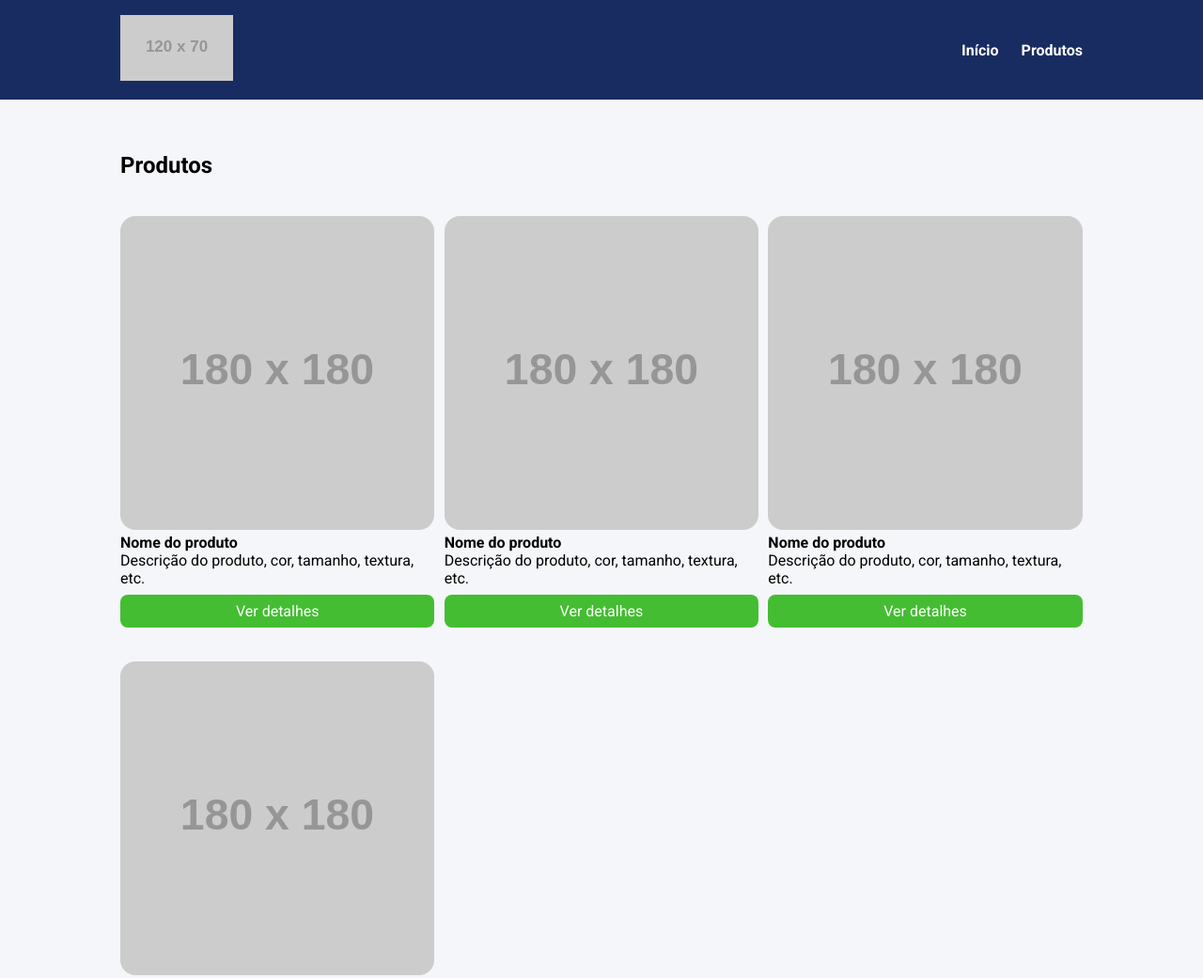
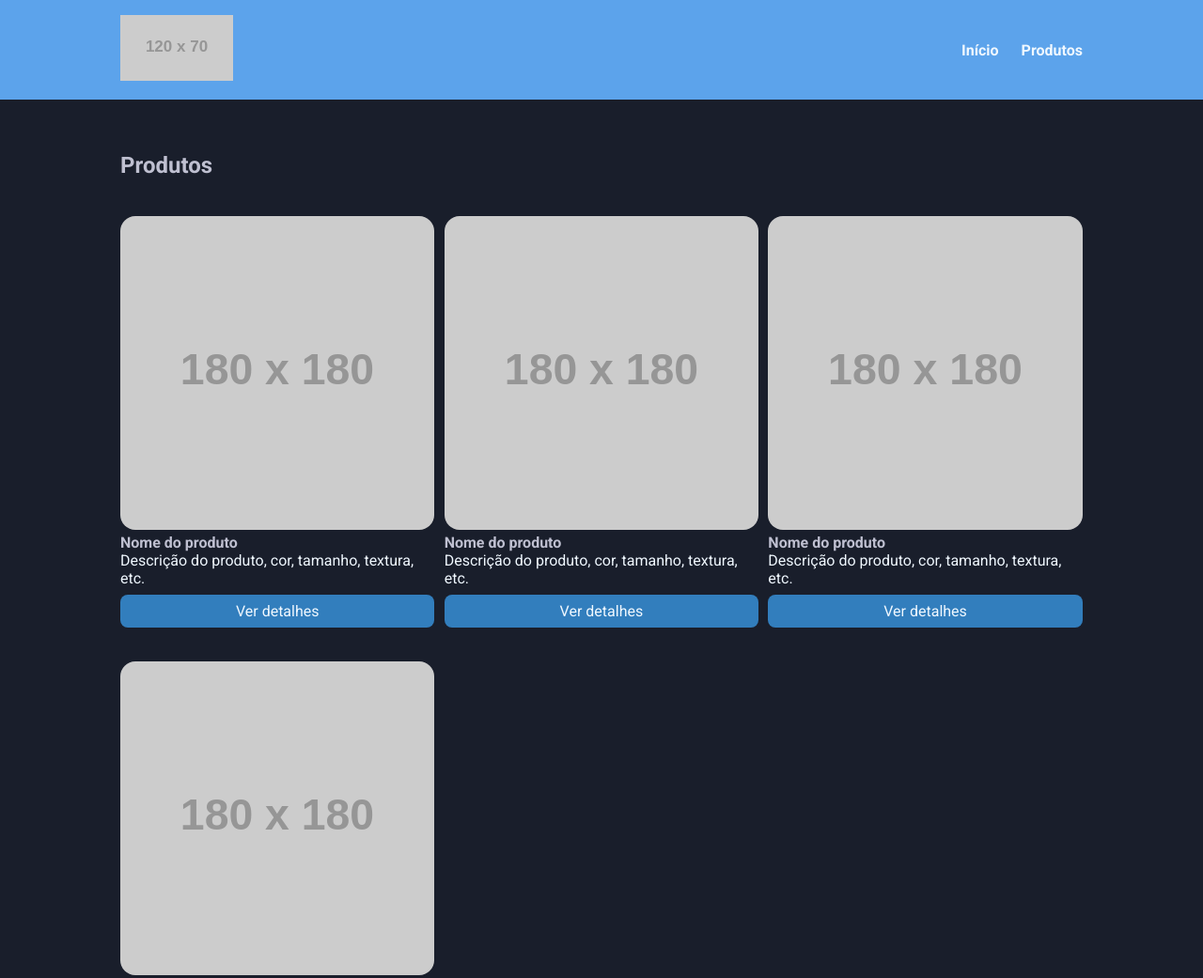
Before and after one commit to caosoliveirax/task-17-less, a website: page index.html in a window 1280 px wide. Shown: the top 1041 px of the page at 94% size. Drawn offline with nearby package versions, Linux system fonts and the light colour scheme; files that its build step writes are made by us from their sources; placeholder pictures from the web are drawn by us.

Commit message:
feat: add color map for backgrounds and variables using Less

```diff
--- a/index.html
+++ b/index.html
@@ -14,7 +14,7 @@
     <header>
         <div class="container">
             <div class="branding">
-                <img src="https://placehold.co/120x70/white/blue" />
+                <img src="https://placehold.co/120x70/white/cadetblue" />
             </div>
             <nav>
                 <ul class="menu">
@@ -30,11 +30,11 @@
     </header>
     <section>
         <div class="container">
-            <h2>Produtos</h2>
+            <h2 class="title">Produtos</h2>
             <ul class="products">
-                <li class="product-item">
-                    <img src="https://placehold.co/180/white/blue" />
-                    <h4>Nome do produto</h4>
+                <li class="products-item">
+                    <img src="https://placehold.co/180/white/cadetblue" />
+                    <h4 class="title">Nome do produto</h4>
                     <p>
                         Descrição do produto, cor, tamanho, textura, etc.
                     </p>
@@ -42,9 +42,9 @@
                         Ver detalhes
                     </a>
                 </li>
-                <li class="product-item">
-                    <img src="https://placehold.co/180/white/blue" />
-                    <h4>Nome do produto</h4>
+                <li class="products-item">
+                    <img src="https://placehold.co/180/white/cadetblue" />
+                    <h4 class="title">Nome do produto</h4>
                     <p>
                         Descrição do produto, cor, tamanho, textura, etc.
                     </p>
@@ -52,9 +52,9 @@
                         Ver detalhes
                     </a>
                 </li>
-                <li class="product-item">
-                    <img src="https://placehold.co/180/white/blue" />
-                    <h4>Nome do produto</h4>
+                <li class="products-item">
+                    <img src="https://placehold.co/180/white/cadetblue" />
+                    <h4 class="title">Nome do produto</h4>
                     <p>
                         Descrição do produto, cor, tamanho, textura, etc.
                     </p>
@@ -62,9 +62,9 @@
                         Ver detalhes
                     </a>
                 </li>
-                <li class="product-item">
-                    <img src="https://placehold.co/180/white/blue" />
-                    <h4>Nome do produto</h4>
+                <li class="products-item">
+                    <img src="https://placehold.co/180/white/cadetblue" />
+                    <h4 class="title">Nome do produto</h4>
                     <p>
                         Descrição do produto, cor, tamanho, textura, etc.
                     </p>
--- /dev/null
+++ b/src/styles/maps.less
@@ -0,0 +1,5 @@
+@backgrounds: {
+    main: #191e2b;
+    header: #5ca3eb;
+    button: #327ebd;
+}
--- a/src/styles/styles.less
+++ b/src/styles/styles.less
@@ -1,12 +1,15 @@
+@import 'vars.less';
+@import 'maps.less';
+
 * {
     margin: 0;
     padding: 0;
     box-sizing: border-box;
-    font-family: Roboto, sans-serif;
+    font-family: @main-font;
 }
 
 body {
-    background-color: #f5f6fa;
+    background-color: @backgrounds[main];
 }
 
 li {
@@ -20,7 +23,7 @@ li {
 }
 
 header {
-    background-color: #182C61;
+    background-color: @backgrounds[header];
     position: sticky;
     top: 0;
     left: 0;
@@ -43,7 +46,7 @@ header .container {
 }
 
 .menu li a {
-    color: #fff;
+    color: @color-descriptions-links;
     text-decoration: none;
 }
 
@@ -60,15 +63,23 @@ section {
     width: 100%;
 }
 
-.product-item img {
+.products-item img {
     width: 100%;
     border-radius: 16px;
 }
 
+.title {
+    color: @color-titles;
+}
+
+.products-item p {
+    color: @color-descriptions-links;
+}
+
 .product-button {
     display: block;
-    background-color: #44bd32;
-    color: #fff;
+    background-color: @backgrounds[button];
+    color: @color-descriptions-links;
     text-align: center;
     padding: 8px 0;
     border-radius: 8px;
@@ -77,7 +88,7 @@ section {
 }
 
 .product-button:hover {
-    background-color: #4cd137;
+    background-color: @color-button-hover;
 }
 
 @media screen and (max-width: 1023px) {
--- /dev/null
+++ b/src/styles/vars.less
@@ -0,0 +1,7 @@
+// Cores de elementos
+@color-titles: #bfc0d1;
+@color-button-hover: #327ebd86;
+@color-descriptions-links: #f0f8ff;
+
+// Fontes
+@main-font: Roboto, sans-serif;
```
Also changed, not shown: styles.css (added).
